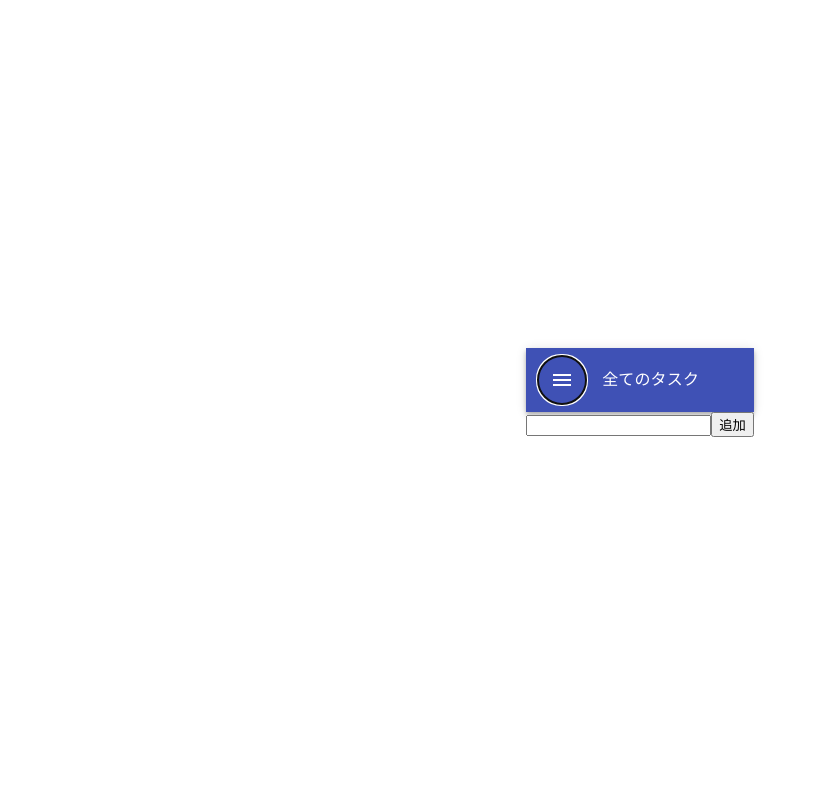
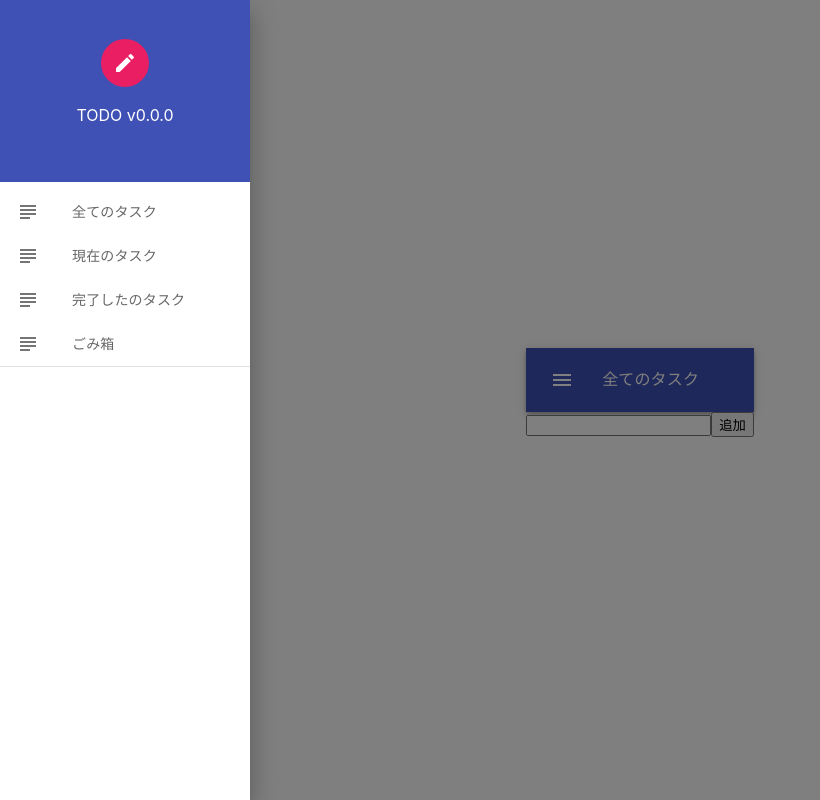
Before and after one commit to tokagame/react_todo_app, a React (Vite) app: page / in a window 1280 px wide. Both pictures are taken after a click on the button "menu". Shown: the whole page, without its empty margins (0-820 px from the left). Built offline with nearby package versions, Linux system fonts and the light colour scheme.

Commit message:
サイドバーコンポーネント追加

```diff
--- a/src/App.tsx
+++ b/src/App.tsx
@@ -8,6 +8,7 @@ import { indigo, pink } from '@mui/material/colors'
 import { FormDialog } from './FormDialog'
 import { TodoItem } from './TodoItem'
 import { ToolBar } from './ToolBar';
+import { SideBar } from './SideBar';
 
 
 const theme = createTheme({
@@ -29,6 +30,7 @@ export const App = (): JSX.Element => {
   const [text, setText] = useState('');
   const [todos, setTodos] = useState<Todo[]>([]);
   const [filter, setFilter] = useState<Filter>('all');
+  const [drawerOpen, setDrawerOpen] = useState(false);
 
   const handleOnChange = (e: React.ChangeEvent<HTMLInputElement>) => {
     setText(e.target.value);
@@ -101,10 +103,25 @@ export const App = (): JSX.Element => {
     setTodos(newTodos);
   }
 
+  const handleOnSort = (filter: Filter) => {
+    setFilter(filter);
+  }
+
+  const onToggleDrawer = () => setDrawerOpen(!drawerOpen);
+
   return (
     <ThemeProvider theme={theme}>
       <GlobalStyles styles={{ body: { margin: 0, padding: 0 } }}></GlobalStyles>
-      <ToolBar filter={filter}></ToolBar>
+      <ToolBar
+        filter={filter}
+        onToggleDrawer={onToggleDrawer}
+      />
+
+      <SideBar
+        drawerOpen={drawerOpen}
+        onSort={handleOnSort}
+        onToggleDrawer={onToggleDrawer}
+      />
 
       <FormDialog
         text={text}
--- /dev/null
+++ b/src/SideBar.tsx
@@ -0,0 +1,124 @@
+import List from '@mui/material/List';
+import Avatar from '@mui/material/Avatar';
+import Drawer from '@mui/material/Drawer';
+import Divider from '@mui/material/Divider';
+import ListItem from '@mui/material/ListItem';
+import ListItemIcon from '@mui/material/ListItemIcon';
+import ListItemText from '@mui/material/ListItemText';
+
+import DeleteIcon from '@mui/icons-material/Delete';
+import SubjectIcon from '@mui/icons-material/Subject';
+import CreateIcon from '@mui/icons-material/CreateRounded';
+import CheckCircleIcon from '@mui/icons-material/CheckCircleOutline';
+import RadioButtonUncheckedIcon from '@mui/icons-material/RadioButtonUnchecked';
+
+
+import { styled } from '@mui/material/styles'
+import { indigo, lightBlue, pink } from '@mui/material/colors'
+
+import pkg from '../package.json';
+
+type Props = {
+  drawerOpen: boolean;
+  onToggleDrawer: () => void;
+  onSort: (filter: Filter) => void;
+}
+
+const DrawerList = styled('div')(() => ({
+  width: 250,
+}))
+
+const DrawerHeader = styled('div')(() => ({
+  height: 150,
+  display: 'flex',
+  flexDirection: 'column',
+  justifyContent: 'center',
+  alignItems: 'center',
+  padding: '1em',
+  backgroundColor: indigo[500],
+  color: '#ffffff',
+  fontFamily: '-apple-system, BlinkMacSystemFont, Roboto, sans-serif',
+}));
+
+const DrawerAvatar = styled(Avatar)(({ theme }) => ({
+  backgroundColor: pink[500],
+  width: theme.spacing(6),
+  height: theme.spacing(6),
+}))
+
+const IconCompleted = styled(CheckCircleIcon)(() => ({
+  color: pink.A200,
+}));
+
+const IconUnChecked = styled(RadioButtonUncheckedIcon)(() => ({
+  color: lightBlue[500],
+}))
+
+export const SideBar = (props: Props) => {
+  return (
+    <Drawer
+      variant="temporary"
+      open={props.drawerOpen}
+      onClose={props.onToggleDrawer}
+    >
+      <DrawerList
+        role="presentation"
+        onClick={props.onToggleDrawer}
+      >
+        <DrawerHeader>
+          <DrawerAvatar>
+            <CreateIcon />
+          </DrawerAvatar>
+          <p>TODO v{pkg.version}</p>
+        </DrawerHeader>
+
+        <List>
+          <ListItem
+            button
+            onClick={() => props.onSort('all')}
+            alia-label="all"
+          >
+            <ListItemIcon>
+              <SubjectIcon />
+            </ListItemIcon>
+            <ListItemText secondary="全てのタスク" />
+          </ListItem>
+
+          <ListItem
+            button
+            onClick={() => props.onSort('unchecked')}
+            alia-label="incomplete"
+          >
+            <ListItemIcon>
+              <SubjectIcon />
+            </ListItemIcon>
+            <ListItemText secondary="現在のタスク" />
+          </ListItem>
+
+          <ListItem
+            button
+            onClick={() => props.onSort('checked')}
+            alia-label="checked"
+          >
+            <ListItemIcon>
+              <SubjectIcon />
+            </ListItemIcon>
+            <ListItemText secondary="完了したのタスク" />
+          </ListItem>
+
+          <ListItem
+            button
+            onClick={() => props.onSort('removed')}
+            alia-label="removed"
+          >
+            <ListItemIcon>
+              <SubjectIcon />
+            </ListItemIcon>
+            <ListItemText secondary="ごみ箱" />
+          </ListItem>
+          <Divider />
+        </List>
+      </DrawerList>
+    </Drawer>
+  )
+}
--- a/src/ToolBar.tsx
+++ b/src/ToolBar.tsx
@@ -8,6 +8,7 @@ import MenuIcon from '@mui/icons-material/Menu';
 
 type Props = {
   filter: Filter;
+  onToggleDrawer: () => void;
 }
 
 export const ToolBar = (props: Props) => {
@@ -36,6 +37,7 @@ export const ToolBar = (props: Props) => {
             color="inherit"
             aria-label="menu"
             sx={{ mr: 2 }}
+            onClick={props.onToggleDrawer}
           >
             <MenuIcon />
           </IconButton>
```
